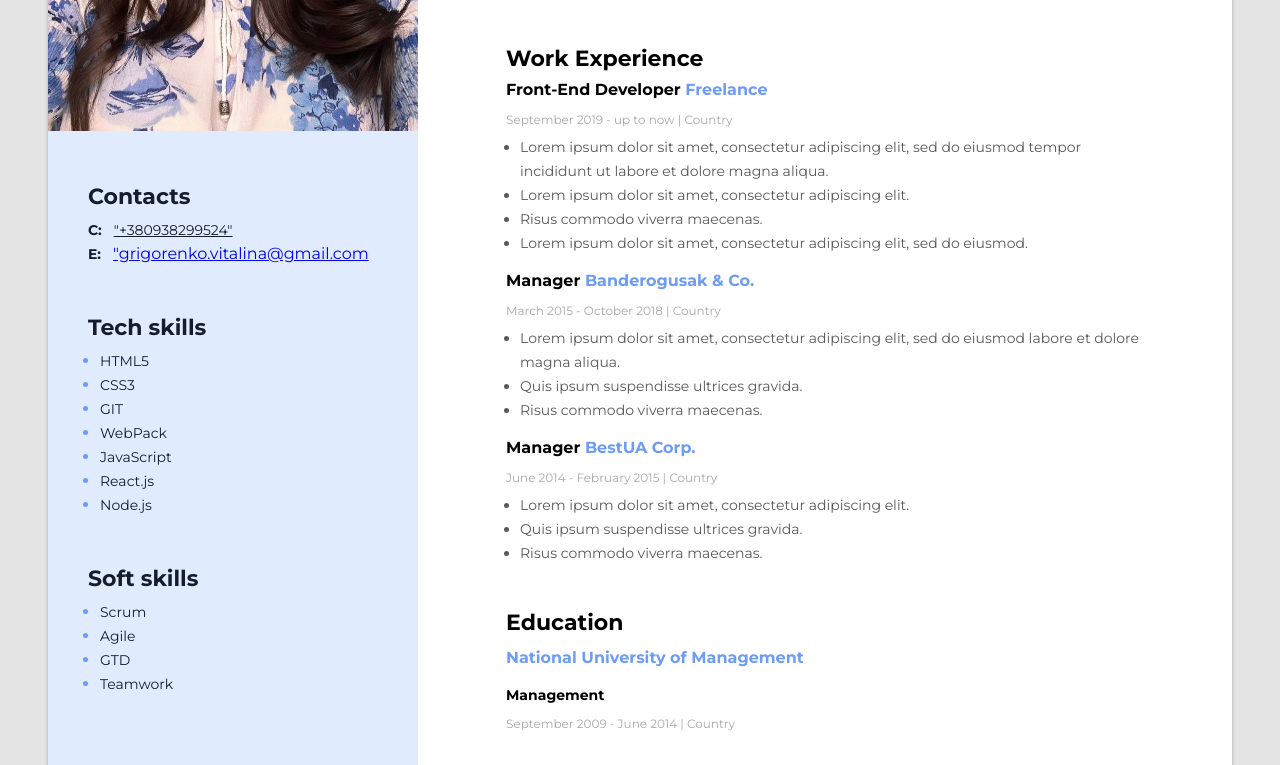
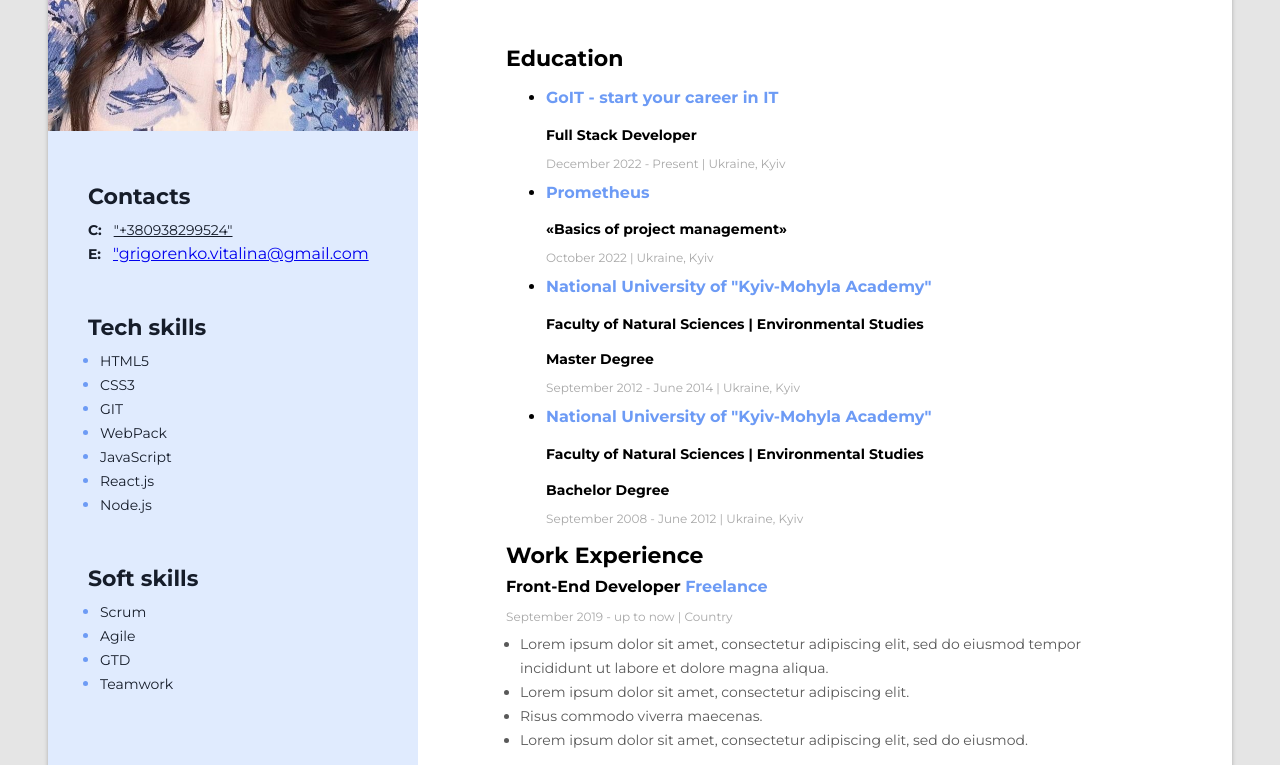
Before and after one commit to VitalinaShpir/MyResume, a plain HTML site: page index.htm in a window 1280 px wide. Shown: the part 532-1297 px from the top of the page. Drawn offline with Linux system fonts and the light colour scheme.

Commit message:
Update index.htm

```diff
--- a/index.htm
+++ b/index.htm
@@ -55,6 +55,32 @@
             </li>
           </ol>
         </div>
+
+
+         <!-- education -->
+         <div>
+          <h3  class="main-content-title">Education</h3>
+
+          <ul>
+            <li>  <h4 class="study-place">GoIT - start your career in IT</h4>
+              <h4 class="study-position">Full Stack Developer</h4>
+              <p class="work-period">December 2022 - Present  | Ukraine, Kyiv</p></li>
+          <li>  <h4 class="study-place">Prometheus</h4>
+            <h4 class="study-position">«Basics of project management»</h4>
+            <p class="work-period">October 2022 | Ukraine, Kyiv</p></li>
+          <li>  <h4 class="study-place">National University of "Kyiv-Mohyla Academy"</h4>
+            <h4 class="study-position">Faculty of Natural Sciences | Environmental Studies</h4>
+            <h4 class="study-position">Master Degree</h4>
+            <p class="work-period">September 2012 - June 2014 | Ukraine, Kyiv</p></li>
+          <li>  <h4 class="study-place">National University of "Kyiv-Mohyla Academy"</h4>
+            <h4 class="study-position">Faculty of Natural Sciences | Environmental Studies</h4>
+            <h4 class="study-position">Bachelor Degree</h4>
+            <p class="work-period">September 2008 - June 2012 | Ukraine, Kyiv</p></li>
+        </ul>
+
+        </div>
+
+
         <!-- work experience -->
         <div class="work-experience-container">
           <h3 class="main-content-title">Work Experience</h3>
@@ -120,13 +146,9 @@
           </div>
         </div>
 
-        <!-- education -->
-        <div>
-          <h3  class="main-content-title">Education</h3>
-          <h4 class="study-place">National University of Management</h4>
-          <h4 class="study-position">Management</h4>
-          <p class="work-period">September 2009 - June 2014 | Country</p>
-        </div>
+
+
+
       </div>
 
 
```
